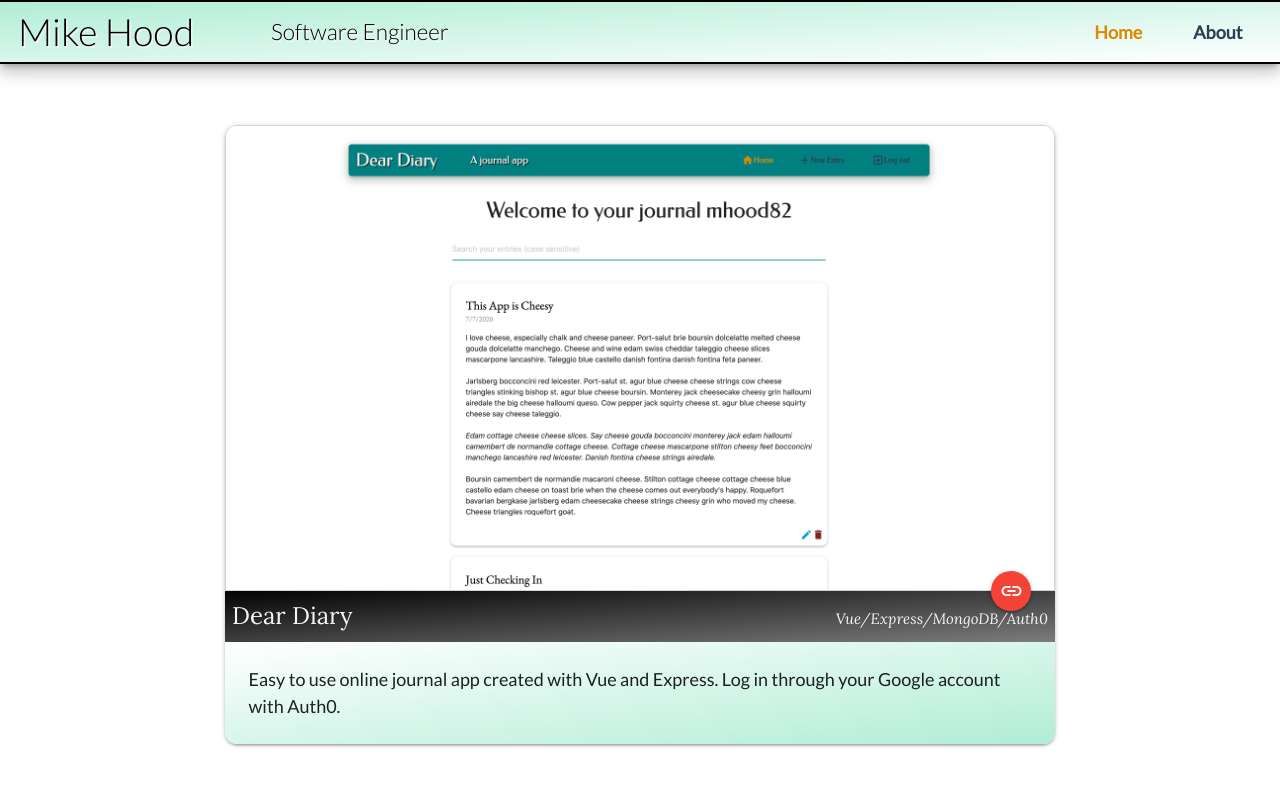
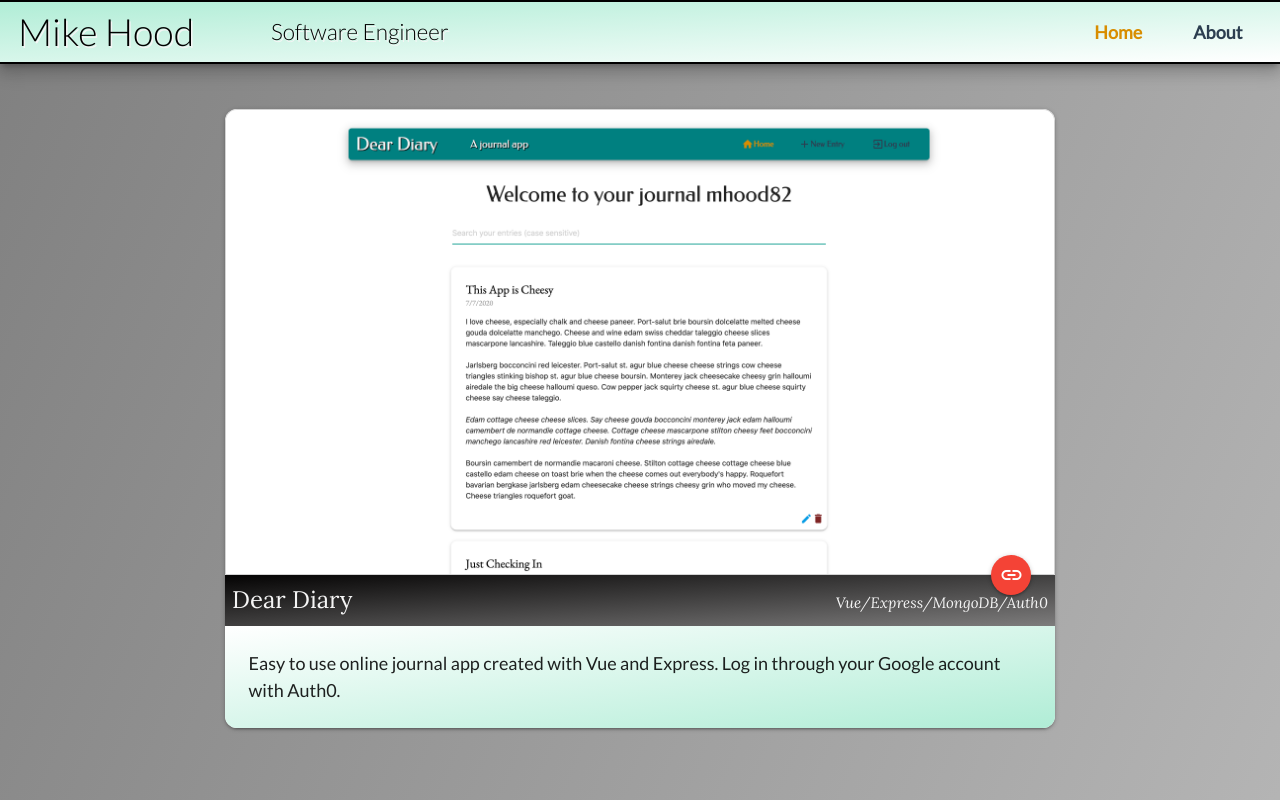
Before and after one commit to mikehoods/mikehooddesigns, a Vue app: page / in a window 1280 px wide. Shown: the top 800 px of the page. Built offline with nearby package versions, Linux system fonts and the light colour scheme.

Commit message:
added background for home vue

```diff
--- a/src/App.vue
+++ b/src/App.vue
@@ -22,5 +22,7 @@ export default {
 </script>
 
 <style lang="scss">
-
+  .row {
+    background-color: linearGradient(to right bottom, darkgray, gray)
+  }
 </style>
--- a/src/components/partials/Nav.vue
+++ b/src/components/partials/Nav.vue
@@ -35,6 +35,7 @@ export default {
 </script>
 <style lang="scss" scoped>
   nav {
+    z-index: 50;
     margin: 0;
     width: 100%;
     padding: .8rem;
--- a/src/views/Home.vue
+++ b/src/views/Home.vue
@@ -1,7 +1,7 @@
 <template>
   <div class="body">
     <div class="projects">
-    <div class="row">
+    <div class="first-card row">
     <div class="col m8 offset-m2 s12">
       <div class="card hoverable">
         <div class="card-image">
@@ -81,6 +81,15 @@ export default {
 
 
 <style scoped>
+div .projects {
+    background: linear-gradient(to right bottom, gray, lightgray);
+    z-index: -1;
+    position: absolute;
+    top: 0;
+  }
+  .first-card {
+    margin-top: 5%;
+  }
 .img-container {
     display: flex;
     justify-content: center;
```
